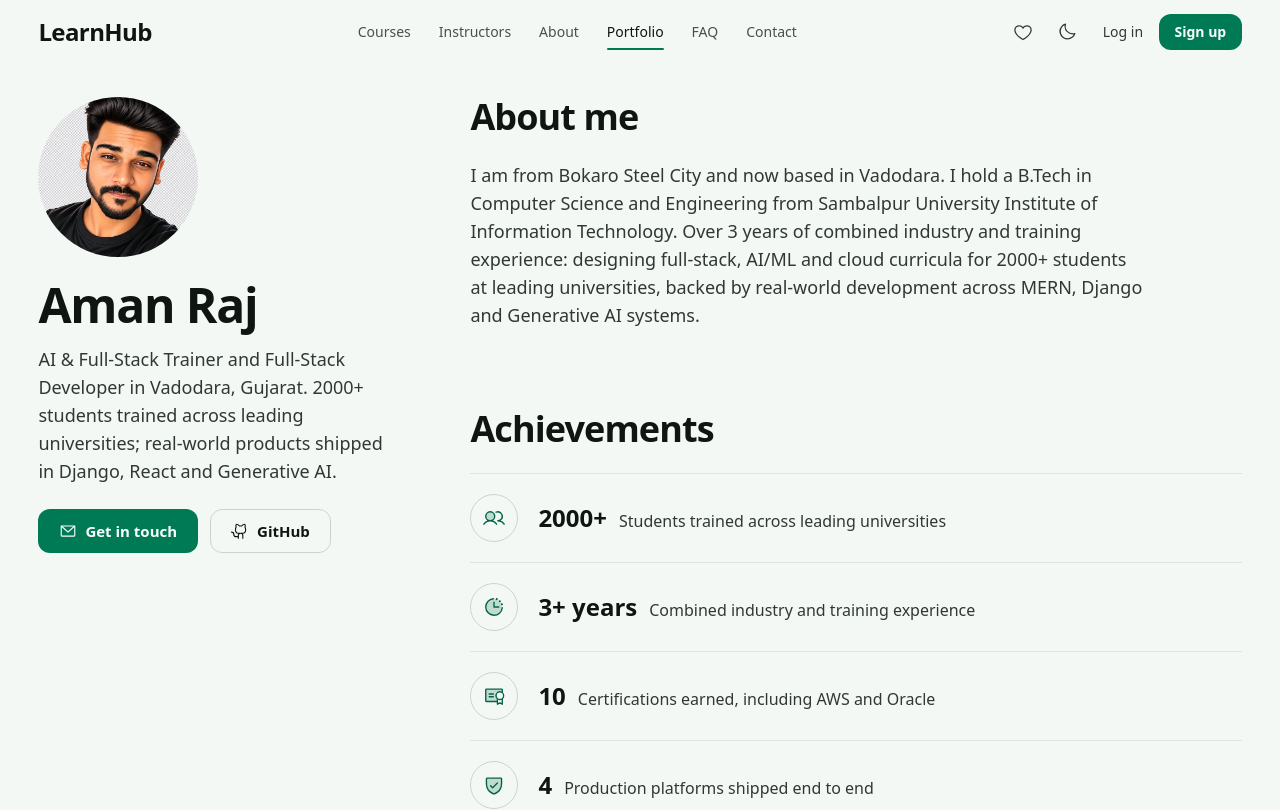
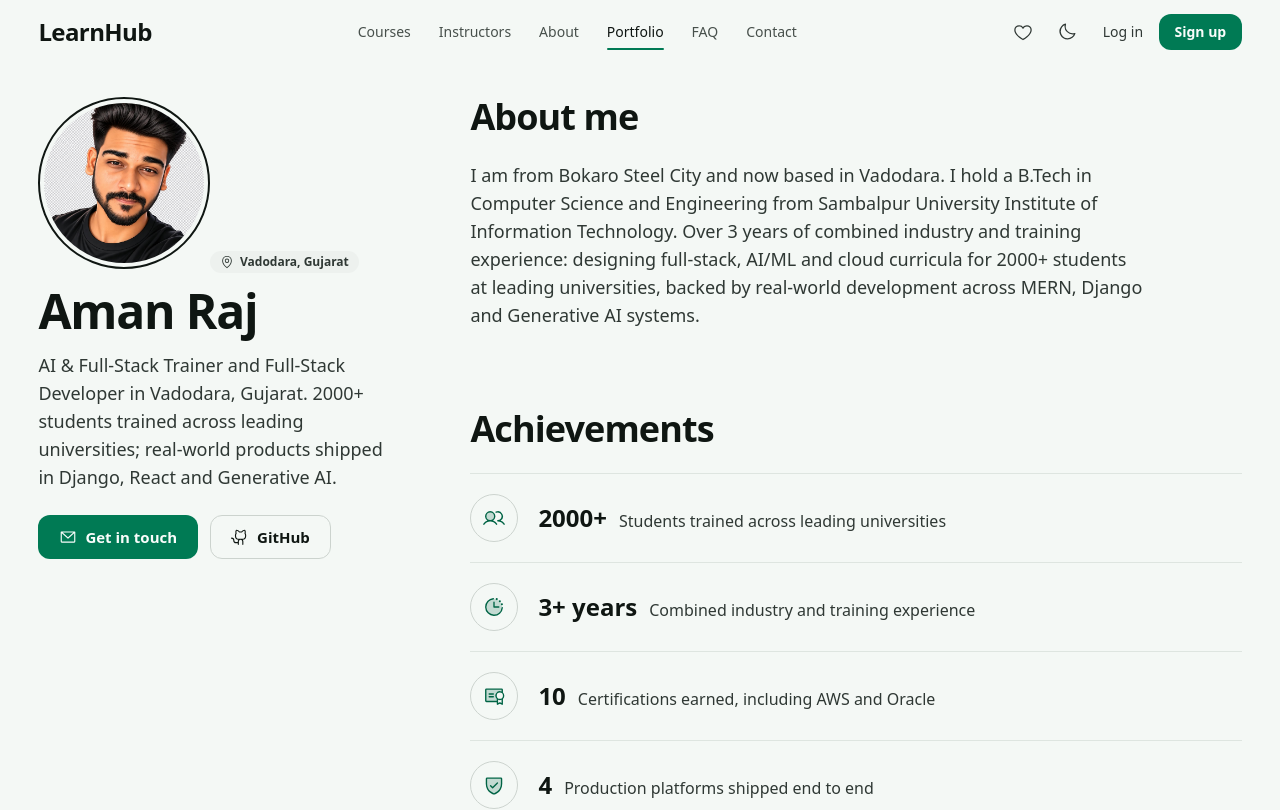
Before and after one commit to Aman-0402/learnhub, a React (Vite) app in the folder frontend/: page /portfolio in a window 1280 px wide. Shown: the top 810 px of the page. Built offline with nearby package versions, Linux system fonts and the light colour scheme; no server answers.

Commit message:
Polish portfolio hero with entrance motion and a location tag
Stagger-reveal the avatar, name, tagline and buttons on load (matching
the Home hero's motion language), add a location pill above the name
for hierarchy, and frame the avatar with a thin accent ring.

```diff
--- a/frontend/src/pages/Portfolio.jsx
+++ b/frontend/src/pages/Portfolio.jsx
@@ -1,8 +1,12 @@
 import { useTitle } from "../lib/hooks.js";
 import { OWNER } from "../lib/site.js";
 import { Avatar } from "../components/Media.jsx";
-import { Reveal } from "../components/Fun.jsx";
-import { ArrowUpRight, GithubLogo, EnvelopeSimple, LinkedinLogo, Code, Users, Certificate, ShieldCheck, TestTube, ClockCountdown } from "@phosphor-icons/react";
+import { motion } from "motion/react";
+import { ArrowUpRight, GithubLogo, EnvelopeSimple, LinkedinLogo, Code, Users, Certificate, ShieldCheck, TestTube, ClockCountdown, MapPin } from "@phosphor-icons/react";
+import { EASE, Reveal } from "../components/Fun.jsx";
+
+const fadeUp = { hidden: { opacity: 0, y: 16 }, show: { opacity: 1, y: 0, transition: { duration: 0.6, ease: EASE } } };
+const stagger = { hidden: {}, show: { transition: { staggerChildren: 0.08 } } };
 
 const ROLES = [
   ["AI Trainer", "CodedevH · Allenhouse Institute of Technology & Business School", "Aug 2026 to now", "Delivering applied AI training and developing AI models, translating model-building workflows into structured learning material."],
@@ -67,17 +71,20 @@ export default function Portfolio() {
   });
   return (
     <div className="grid gap-16 lg:grid-cols-[22rem_1fr] lg:gap-20">
-      <aside className="lg:sticky lg:top-24 lg:self-start">
-        <Avatar name={OWNER.name} photo="/image.jpeg" size="h-40 w-40" text="text-3xl" />
-        <h1 className="mt-6 text-5xl font-semibold leading-none">{OWNER.name}</h1>
-        <p className="mt-4 text-lg text-slate-700">AI & Full-Stack Trainer and Full-Stack Developer in Vadodara, Gujarat. 2000+ students trained across leading universities; real-world products shipped in Django, React and Generative AI.</p>
-        <div className="mt-6 flex flex-wrap gap-3">
+      <motion.aside initial="hidden" animate="show" variants={stagger} className="lg:sticky lg:top-24 lg:self-start">
+        <motion.div variants={fadeUp} className="inline-block overflow-hidden rounded-full border-2 border-brand-500/50 p-1">
+          <Avatar name={OWNER.name} photo="/image.jpeg" size="h-40 w-40" text="text-3xl" />
+        </motion.div>
+        <motion.p variants={fadeUp} className="tag mt-6"><MapPin size={14} aria-hidden="true" />{OWNER.location || "Vadodara, Gujarat"}</motion.p>
+        <motion.h1 variants={fadeUp} className="mt-3 text-5xl font-semibold leading-none">{OWNER.name}</motion.h1>
+        <motion.p variants={fadeUp} className="mt-4 text-lg text-slate-700">AI & Full-Stack Trainer and Full-Stack Developer in Vadodara, Gujarat. 2000+ students trained across leading universities; real-world products shipped in Django, React and Generative AI.</motion.p>
+        <motion.div variants={fadeUp} className="mt-6 flex flex-wrap gap-3">
           <a href="#contact" className="btn btn-primary"><EnvelopeSimple size={18} aria-hidden="true" />Get in touch</a>
           <a href={OWNER.github} target="_blank" rel="noopener noreferrer" className="btn btn-quiet"><GithubLogo size={18} aria-hidden="true" />GitHub<span className="sr-only"> (opens in a new tab)</span></a>
           {OWNER.linkedin && <a href={OWNER.linkedin} target="_blank" rel="noopener noreferrer" className="btn btn-quiet"><LinkedinLogo size={18} aria-hidden="true" />LinkedIn<span className="sr-only"> (opens in a new tab)</span></a>}
           {OWNER.leetcode && <a href={OWNER.leetcode} target="_blank" rel="noopener noreferrer" className="btn btn-quiet"><Code size={18} aria-hidden="true" />LeetCode<span className="sr-only"> (opens in a new tab)</span></a>}
-        </div>
-      </aside>
+        </motion.div>
+      </motion.aside>
 
       <div className="min-w-0 space-y-20">
         <section aria-labelledby="about">
```
